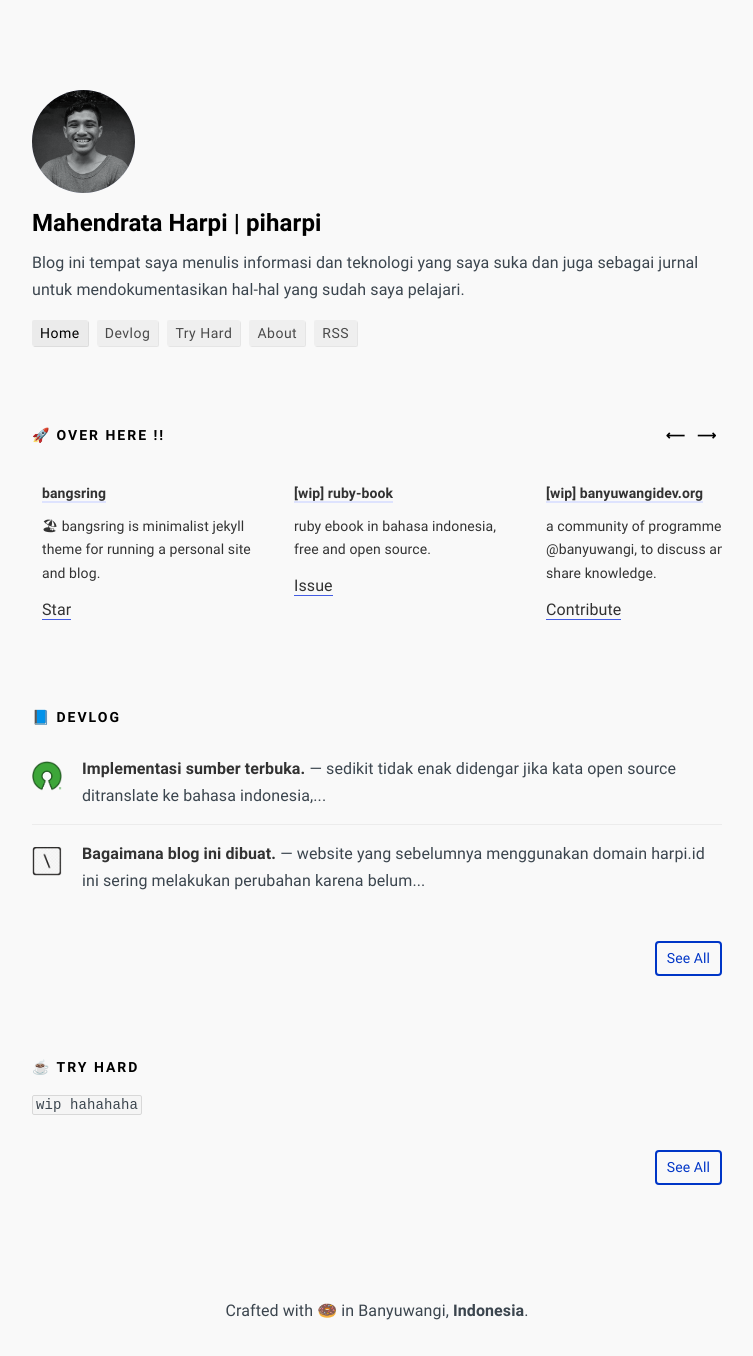
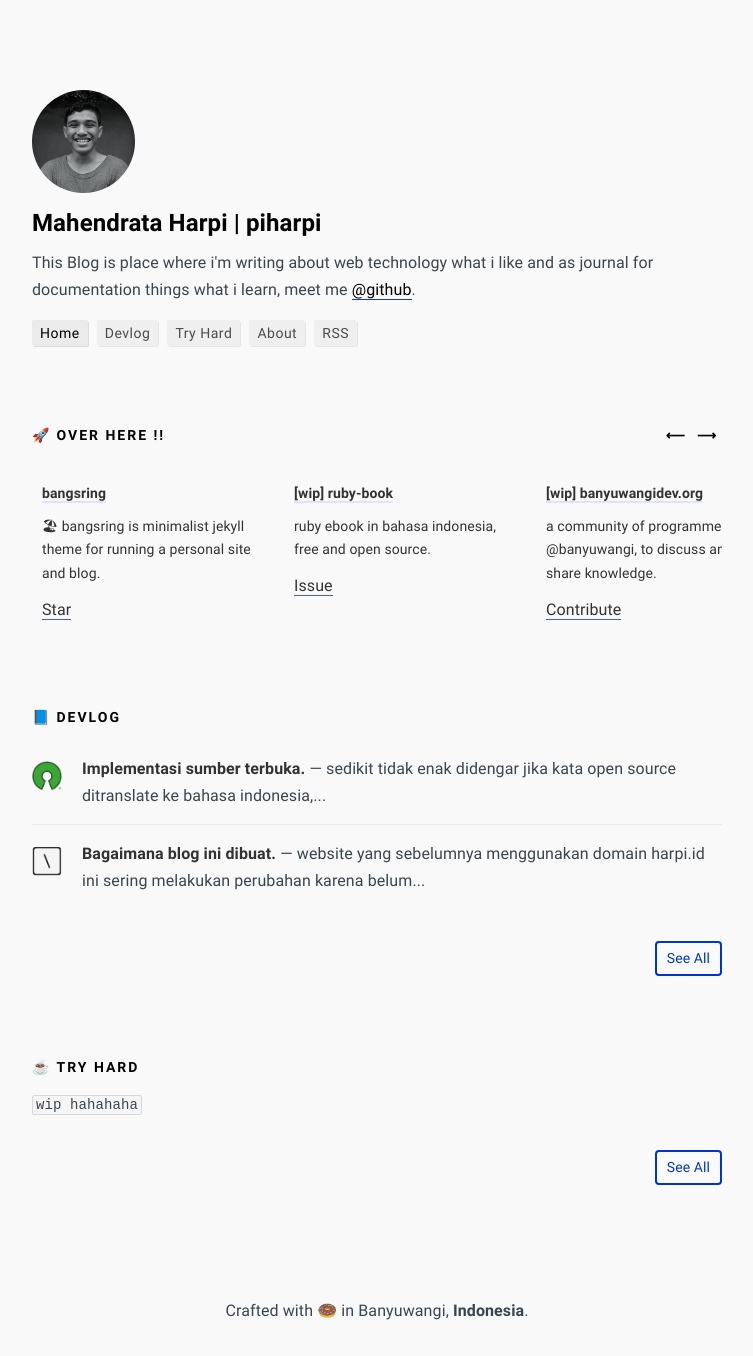
Before and after one commit to piharpi/piharpi.com, a Jekyll site: the page built from index.md, in a window 1280 px wide. Shown: the whole page, without its empty margins (263-1016 px from the left). Built offline with Jekyll 4.4.1, drawn with Linux system fonts in a browser that asks for light colours; some web fonts are replaced.

Commit message:
Change web description

```diff
--- a/_config.yml
+++ b/_config.yml
@@ -2,8 +2,10 @@
 title: Mahendrata Harpi | piharpi
 projects: true # false to hide my work
 description:  >-
- Blog ini tempat saya menulis informasi dan teknologi yang saya
- suka dan juga sebagai jurnal untuk mendokumentasikan hal-hal yang sudah saya pelajari.
+ This Blog is place where i'm writing about web technology
+ what i like and as journal for documentation things what i learn, meet me <a href="https://github.com/piharpi" target="_blank">@github</a>.
+#  Blog ini tempat saya menulis informasi dan teknologi yang saya
+#  suka dan juga sebagai jurnal untuk mendokumentasikan hal-hal yang sudah saya pelajari.
 lang: en-US
 timezone: Asia/Jakarta
 icon: 'favicon.ico'
```
